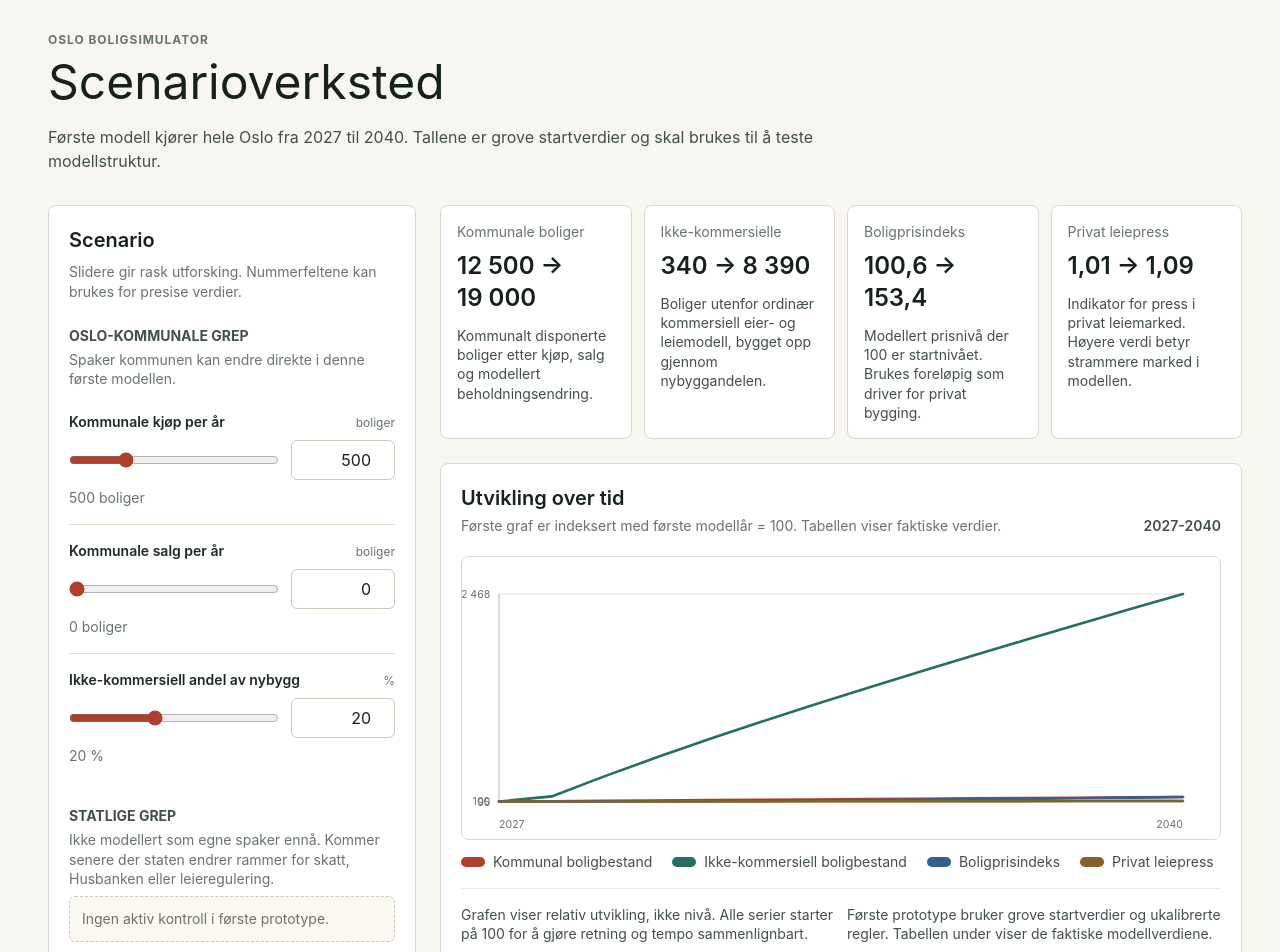
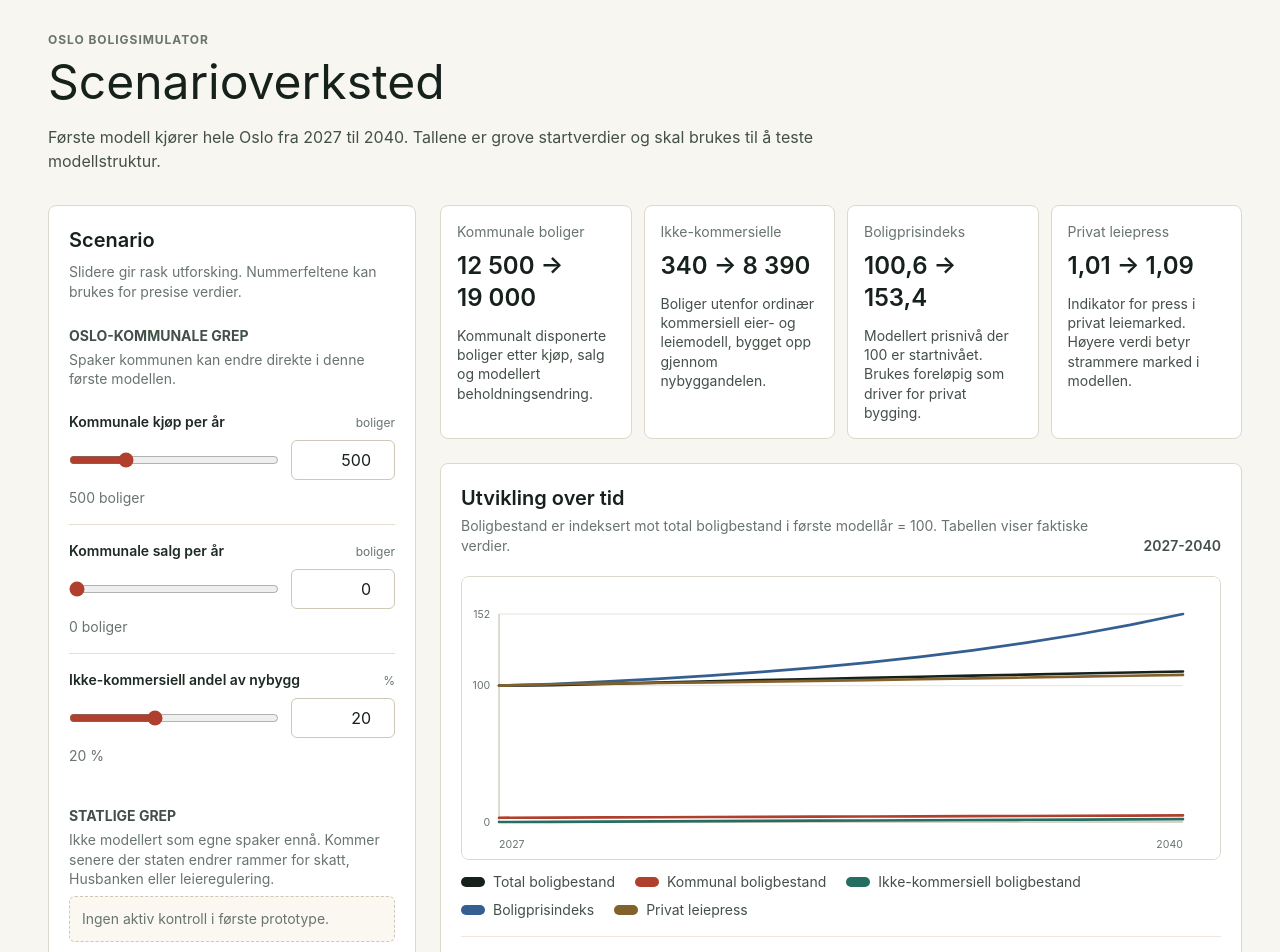
Before and after one commit to runehol/bolig-simulator, a React (Vite) app: page / in a window 1280 px wide. Shown: the top 952 px of the page. Built offline with nearby package versions, Linux system fonts and the light colour scheme.

Commit message:
Adjust housing stock chart normalization

```diff
--- a/src/ui/App.tsx
+++ b/src/ui/App.tsx
@@ -2,7 +2,11 @@ import { useEffect, useMemo, useState } from "react";
 
 import { defaultScenarioInputs, modelStart } from "../model/start-values";
 import { simulateScenario } from "../model/simulation";
-import type { ScenarioInputs, SimulationYearResult } from "../model/types";
+import type {
+  HousingStock,
+  ScenarioInputs,
+  SimulationYearResult,
+} from "../model/types";
 import {
   defaultScenarioUrlState,
   parseScenarioUrlState,
@@ -25,6 +29,7 @@ type ScenarioFormState = ScenarioUrlState;
 type ChartSeries = {
   key: string;
   label: string;
+  normalization: "own-start" | "total-housing-stock-start";
   color: string;
   values: number[];
 };
@@ -156,14 +161,18 @@ const formatMetricValue = (value: number, decimals = 0) =>
 const formatNumberInputValue = (value: number) =>
   Number.isInteger(value) ? String(value) : value.toFixed(1);
 
-const normalizeSeries = (values: number[]) => {
-  const firstValue = values[0];
+const totalHousingStock = (housingStock: HousingStock) =>
+  housingStock.ownerOccupied +
+  housingStock.privateRental +
+  housingStock.municipal +
+  housingStock.nonCommercial;
 
-  if (firstValue === 0) {
+const normalizeSeries = (values: number[], baseValue: number) => {
+  if (baseValue === 0) {
     return values.map(() => 100);
   }
 
-  return values.map((value) => (value / firstValue) * 100);
+  return values.map((value) => (value / baseValue) * 100);
 };
 
 const buildPath = (
@@ -191,27 +200,38 @@ const buildPath = (
 
 const buildChartSeries = (years: SimulationYearResult[]): ChartSeries[] => [
   {
+    key: "totalHousingStock",
+    label: "Total boligbestand",
+    color: "#17211c",
+    normalization: "total-housing-stock-start",
+    values: years.map((year) => totalHousingStock(year.state.housingStock)),
+  },
+  {
     key: "municipal",
     label: "Kommunal boligbestand",
     color: "#b13f2d",
+    normalization: "total-housing-stock-start",
     values: years.map((year) => year.state.housingStock.municipal),
   },
   {
     key: "nonCommercial",
     label: "Ikke-kommersiell boligbestand",
     color: "#276e62",
+    normalization: "total-housing-stock-start",
     values: years.map((year) => year.state.housingStock.nonCommercial),
   },
   {
     key: "price",
     label: "Boligprisindeks",
     color: "#365f91",
+    normalization: "own-start",
     values: years.map((year) => year.state.housingPriceIndex),
   },
   {
     key: "pressure",
     label: "Privat leiepress",
     color: "#82612b",
+    normalization: "own-start",
     values: years.map((year) => year.privateRentalPressure),
   },
 ];
@@ -280,9 +300,11 @@ function ScenarioControl({
 }
 
 function IndexedLineChart({
+  firstYearTotalHousingStock,
   years,
   series,
 }: {
+  firstYearTotalHousingStock: number;
   years: number[];
   series: ChartSeries[];
 }) {
@@ -291,7 +313,12 @@ function IndexedLineChart({
   const padding = 42;
   const normalizedSeries = series.map((item) => ({
     ...item,
-    values: normalizeSeries(item.values),
+    values: normalizeSeries(
+      item.values,
+      item.normalization === "total-housing-stock-start"
+        ? firstYearTotalHousingStock
+        : item.values[0],
+    ),
   }));
   const allValues = normalizedSeries.flatMap((item) => item.values);
   const minValue = Math.min(95, ...allValues);
@@ -445,6 +472,9 @@ export function App() {
   const chartSeries = buildChartSeries(years);
   const firstYear = years[0];
   const lastYear = years[years.length - 1];
+  const firstYearTotalHousingStock = totalHousingStock(
+    firstYear.state.housingStock,
+  );
 
   useEffect(() => {
     const nextSearch = serializeScenarioSearch(formState);
@@ -562,8 +592,8 @@ export function App() {
                   Utvikling over tid
                 </h2>
                 <p className="m-0 mt-1 text-sm text-[#68746d]">
-                  Første graf er indeksert med første modellår = 100. Tabellen
-                  viser faktiske verdier.
+                  Boligbestand er indeksert mot total boligbestand i første
+                  modellår = 100. Tabellen viser faktiske verdier.
                 </p>
               </div>
               <p className="m-0 text-sm font-semibold text-[#435048]">
@@ -571,11 +601,16 @@ export function App() {
               </p>
             </div>
 
-            <IndexedLineChart series={chartSeries} years={chartYears} />
+            <IndexedLineChart
+              firstYearTotalHousingStock={firstYearTotalHousingStock}
+              series={chartSeries}
+              years={chartYears}
+            />
             <div className="mt-4 grid gap-3 border-t border-[#eee8dd] pt-4 text-sm leading-snug text-[#435048] md:grid-cols-2">
               <p className="m-0">
-                Grafen viser relativ utvikling, ikke nivå. Alle serier starter
-                på 100 for å gjøre retning og tempo sammenlignbart.
+                Total boligbestand starter på 100. Kommunal og ikke-kommersiell
+                boligbestand vises som andel av samme starttotal, slik at
+                nivåene kan sammenlignes.
               </p>
               <p className="m-0">
                 Første prototype bruker grove startverdier og ukalibrerte
```
Also changed, not shown: 2 other files (tests, documents, lock files or other folders).
